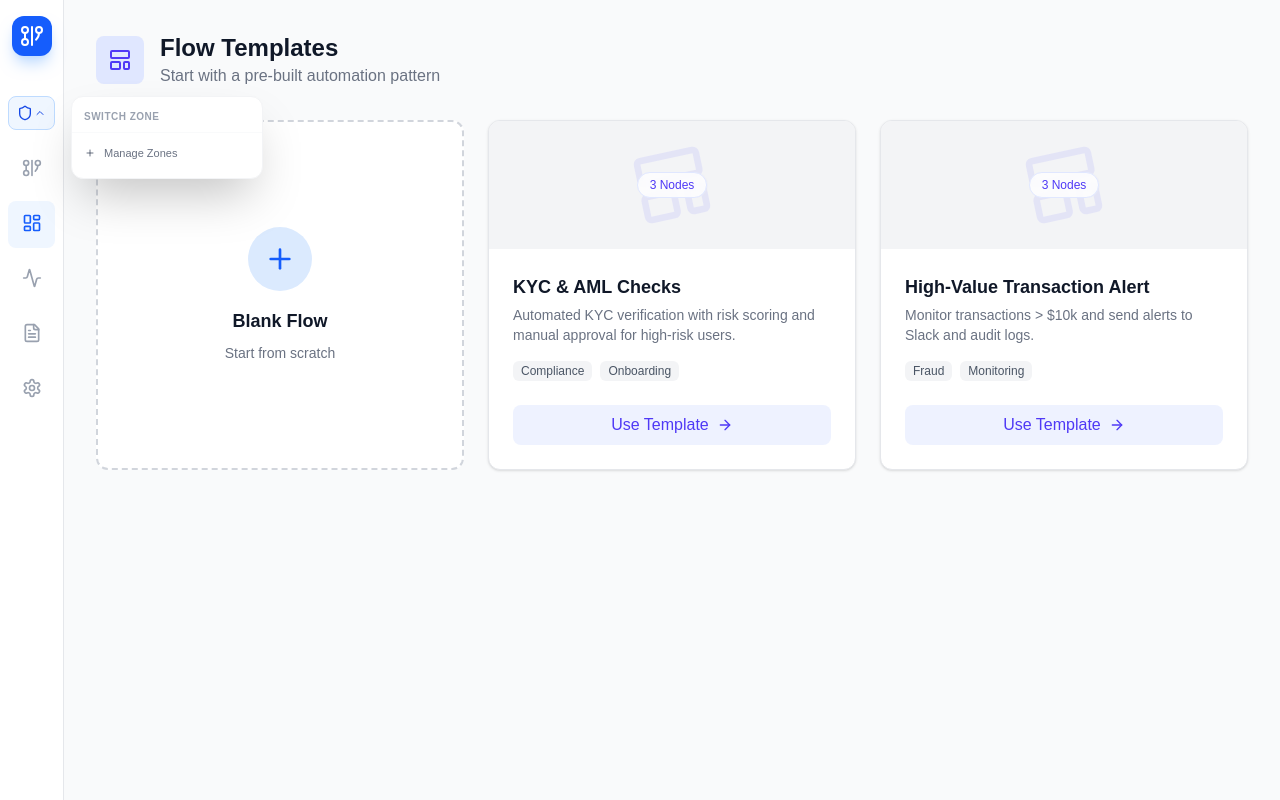
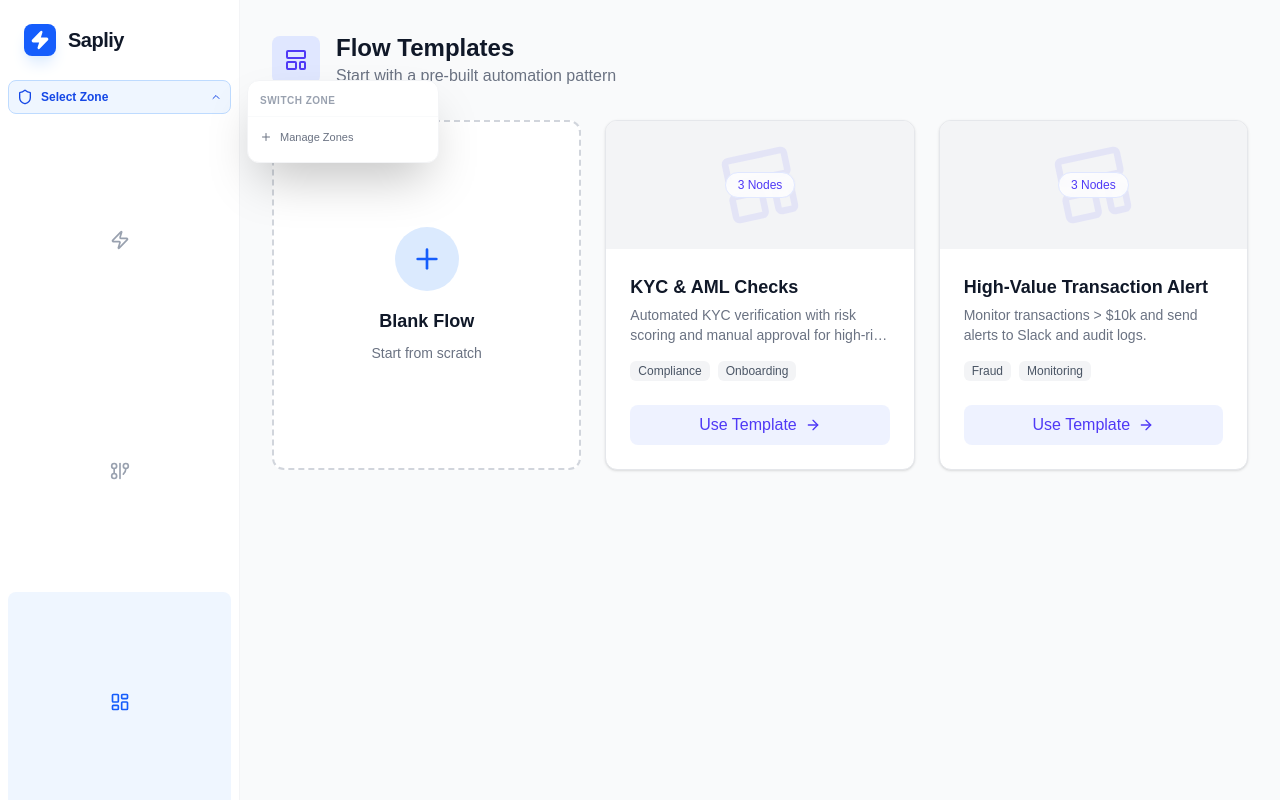
Before and after one commit to Sapliy/fintech-automation, a Next.js app: page /templates in a window 1280 px wide. Both pictures are taken after a click on the button "Select Zone". Built offline with nearby package versions, Linux system fonts and the light colour scheme.

Commit message:
feat: revamp sidebar navigation, refactor ZoneSelector to a presentational component, and centralize NotificationNode types

```diff
--- a/src/components/SidebarNav.tsx
+++ b/src/components/SidebarNav.tsx
@@ -1,32 +1,43 @@
 'use client';
 
-import { Activity, FileText, GitGraph, LayoutDashboard, Settings } from 'lucide-react';
 import Link from 'next/link';
-import { usePathname } from 'next/navigation';
+import { Zap, LayoutDashboard, Database, Activity, Settings, Package, Code, FileText, GitGraph } from 'lucide-react';
 import ZoneSelector from './ZoneSelector';
+import { useAuthStore } from '@/store/auth.store';
+import { useRouter, usePathname } from 'next/navigation';
 
 const NAV_ITEMS = [
-    { to: '/', icon: GitGraph, label: 'Builder' },
+    { to: '/', icon: Zap, label: 'Dashboard' },
+    { to: '/builder', icon: GitGraph, label: 'Builder' },
     { to: '/templates', icon: LayoutDashboard, label: 'Templates' },
+    { to: '/data', icon: Database, label: 'Data' },
     { to: '/timeline', icon: Activity, label: 'Timeline' },
-    { to: '/transactions', icon: FileText, label: 'Transactions' },
-    { to: '/audit', icon: Settings, label: 'Audit Logs' },
+    { to: '/packages', icon: Package, label: 'Packages' },
+    { to: '/settings', icon: Settings, label: 'Settings' },
 ];
 
 const SidebarNav = () => {
     const pathname = usePathname();
+    const { zones, zone, setZone } = useAuthStore();
+    const router = useRouter();
 
     return (
-        <div className="w-16 bg-white border-r border-gray-200 flex flex-col items-center py-4 z-50">
-            <div className="mb-6">
-                <div className="w-10 h-10 bg-blue-600 rounded-xl flex items-center justify-center shadow-lg shadow-blue-200 mb-4">
-                    <GitGraph className="w-6 h-6 text-white" />
+        <div className="w-60 bg-white border-r border-gray-100 flex flex-col h-screen">
+            <div className="p-6 flex items-center">
+                <div className="w-8 h-8 bg-blue-600 rounded-lg flex items-center justify-center mr-3 shadow-lg shadow-blue-100">
+                    <Zap className="text-white w-5 h-5 fill-current" />
                 </div>
+                <span className="text-xl font-bold tracking-tight text-gray-900">Sapliy</span>
             </div>
 
-            <ZoneSelector />
+            <ZoneSelector
+                zones={zones}
+                selectedZone={zone}
+                onSelect={(z) => setZone(z as any)}
+                onManage={() => router.push('/settings/zones')}
+            />
 
-            <nav className="flex-1 w-full space-y-2 px-2">
+            <nav className="flex-1 w-full overflow-y-auto space-y-2 px-2">
                 {NAV_ITEMS.map((item) => {
                     const isActive = pathname === item.to || (item.to !== '/' && pathname?.startsWith(item.to));
                     return (
--- a/src/components/ZoneSelector.tsx
+++ b/src/components/ZoneSelector.tsx
@@ -1,31 +1,23 @@
 'use client';
 
-import React, { useEffect, useState } from 'react';
-import { ChevronDown, Globe, Shield, Zap } from 'lucide-react';
-import { useAuthStore, Zone } from '@/store/auth.store';
+import React, { useState } from 'react';
+import { ChevronDown, Shield, Zap, Plus } from 'lucide-react';
 
-const ZoneSelector = () => {
-    const { zones, zone, setZone, organization } = useAuthStore();
+export interface Zone {
+    id: string;
+    name: string;
+    mode: 'test' | 'live';
+}
+
+interface ZoneSelectorProps {
+    zones: Zone[];
+    selectedZone: Zone | null;
+    onSelect: (zone: Zone) => void;
+    onManage?: () => void;
+}
+
+const ZoneSelector = ({ zones, selectedZone, onSelect, onManage }: ZoneSelectorProps) => {
     const [isOpen, setIsOpen] = useState(false);
-
-    // Mock zones if none exist (for initial setup/demo)
-    useEffect(() => {
-        if (zones.length === 0 && organization) {
-            // In a real app, these would be fetched from the API
-            const demoZones: Zone[] = [
-                { id: 'zone_test', name: 'Sandbox', org_id: organization.id, mode: 'test' },
-                { id: 'zone_live', name: 'Production', org_id: organization.id, mode: 'live' },
-            ];
-            // Since we can't easily call setZones here without triggering re-renders or if it's not the right place
-            // we'll assume the parent or a global effect handles fetching.
-            // But for this component to look good in the recording:
-        }
-    }, [zones, organization]);
-
-    if (!zone && zones.length > 0) {
-        // Auto-select first zone if none selected
-        // setZone(zones[0]); // Be careful with side effects in render
-    }
 
     return (
         <div className="relative w-full px-2 mb-4">
@@ -33,19 +25,19 @@ const ZoneSelector = () => {
                 onClick={() => setIsOpen(!isOpen)}
                 className={`
                     flex items-center w-full p-2 rounded-lg border transition-all
-                    ${zone?.mode === 'live'
+                    ${selectedZone?.mode === 'live'
                         ? 'bg-green-50 border-green-200 text-green-700'
                         : 'bg-blue-50 border-blue-200 text-blue-700'}
                 `}
             >
                 <div className="flex-1 flex items-center overflow-hidden">
-                    {zone?.mode === 'live' ? (
+                    {selectedZone?.mode === 'live' ? (
                         <Zap className="w-4 h-4 mr-2 flex-shrink-0" />
                     ) : (
                         <Shield className="w-4 h-4 mr-2 flex-shrink-0" />
                     )}
                     <span className="text-xs font-bold truncate">
-                        {zone?.name || 'Select Zone'}
+                        {selectedZone?.name || 'Select Zone'}
                     </span>
                 </div>
                 <ChevronDown className={`w-3 h-3 transition-transform ${isOpen ? 'rotate-180' : ''}`} />
@@ -60,12 +52,12 @@ const ZoneSelector = () => {
                         <button
                             key={z.id}
                             onClick={() => {
-                                setZone(z);
+                                onSelect(z);
                                 setIsOpen(false);
                             }}
                             className={`
                                 w-full flex items-center px-3 py-2 text-sm hover:bg-gray-50 transition-colors
-                                ${zone?.id === z.id ? 'text-blue-600 font-medium' : 'text-gray-600'}
+                                ${selectedZone?.id === z.id ? 'text-blue-600 font-medium' : 'text-gray-600'}
                             `}
                         >
                             <div className={`w-2 h-2 rounded-full mr-3 ${z.mode === 'live' ? 'bg-green-500 shadow-sm shadow-green-200' : 'bg-blue-500 shadow-sm shadow-blue-200'}`} />
@@ -75,22 +67,21 @@ const ZoneSelector = () => {
                             </div>
                         </button>
                     ))}
-                    <div className="border-t border-gray-50 mt-1 pt-1">
-                        <button className="w-full flex items-center px-3 py-2 text-[11px] text-gray-500 hover:text-blue-600 transition-colors">
-                            <Plus className="w-3 h-3 mr-2" />
-                            Manage Zones
-                        </button>
-                    </div>
+                    {onManage && (
+                        <div className="border-t border-gray-50 mt-1 pt-1">
+                            <button
+                                onClick={onManage}
+                                className="w-full flex items-center px-3 py-2 text-[11px] text-gray-500 hover:text-blue-600 transition-colors"
+                            >
+                                <Plus className="w-3 h-3 mr-2" />
+                                Manage Zones
+                            </button>
+                        </div>
+                    )}
                 </div>
             )}
         </div>
     );
 };
 
-const Plus = ({ className }: { className?: string }) => (
-    <svg className={className} fill="none" viewBox="0 0 24 24" stroke="currentColor">
-        <path strokeLinecap="round" strokeLinejoin="round" strokeWidth={2} d="M12 6v6m0 0v6m0-6h6m-6 0H6" />
-    </svg>
-);
-
 export default ZoneSelector;
--- a/src/nodes/NotificationNode.tsx
+++ b/src/nodes/NotificationNode.tsx
@@ -4,29 +4,17 @@ import {
     Send,
     Mail,
     MessageSquare,
-    Webhook,
     Activity,
     ChevronDown
 } from 'lucide-react';
 import { useShallow } from 'zustand/shallow';
 import { useStoreNode } from '../store';
 import { nodeColors } from '../utils/edgeStyles';
-import type { Node } from '@xyflow/react';
-
-// Notification channels
-export type NotificationChannel = 'whatsapp' | 'email' | 'slack' | 'discord' | 'sms';
-
-// Node data type
-export interface TNotificationNodeData {
-    label: string;
-    channel: NotificationChannel;
-    template: string;
-    recipient: string;
-    status: 'idle' | 'sending' | 'sent' | 'failed';
-    lastSent?: string;
-}
-
-export type NotificationNode = Node<TNotificationNodeData, 'notification'>;
+import {
+    NotificationChannel,
+    TNotificationData,
+    NotificationNode as TNotificationNode
+} from './types';
 
 const channelConfig: Record<NotificationChannel, {
     label: string;
@@ -70,16 +58,16 @@ const selectorNode = (state: any) => ({
     updateNodeData: state.updateNodeData,
 });
 
-const NotificationNode = ({
+const NotificationNodeComp = ({
     id,
     data,
     selected,
     isConnectable,
-}: NodeProps<NotificationNode>) => {
+}: NodeProps<TNotificationNode>) => {
     const [showChannelDropdown, setShowChannelDropdown] = useState(false);
     const { updateNodeData } = useStoreNode(useShallow(selectorNode));
 
-    const actionColor = nodeColors.actuator;
+    const actionColor = nodeColors.notification;
     const currentChannel = channelConfig[data.channel] || channelConfig.email;
     const ChannelIcon = currentChannel.icon;
 
@@ -96,7 +84,7 @@ const NotificationNode = ({
         updateNodeData?.(id, { template });
     };
 
-    const statusColors = {
+    const statusColors: Record<string, string> = {
         idle: 'bg-gray-100 text-gray-600',
         sending: 'bg-yellow-100 text-yellow-700',
         sent: 'bg-green-100 text-green-700',
@@ -105,7 +93,7 @@ const NotificationNode = ({
 
     return (
         <div
-            style={{ border: `2px solid ${selected ? actionColor.from : 'white'}` }}
+            style={{ border: `2px solid ${selected ? actionColor?.from : 'white'}` }}
             className={`
         shadow-lg rounded-lg bg-white border-2
         transition-all duration-300 ease-in-out
@@ -117,7 +105,7 @@ const NotificationNode = ({
             <div
                 className="text-white px-4 py-2 rounded-t-lg flex items-center justify-between"
                 style={{
-                    background: `linear-gradient(to right, ${actionColor.from}, ${actionColor.to})`,
+                    background: `linear-gradient(to right, ${actionColor?.from}, ${actionColor?.to})`,
                 }}
             >
                 <div className="flex items-center gap-2">
@@ -213,7 +201,7 @@ const NotificationNode = ({
                 {/* Status */}
                 <div className="flex items-center justify-between">
                     <span className="text-xs font-medium text-gray-500">Status</span>
-                    <span className={`px-2 py-1 rounded-full text-xs font-medium ${statusColors[data.status || 'idle']}`}>
+                    <span className={`px-2 py-1 rounded-full text-xs font-medium ${statusColors[(data.status as string) || 'idle']}`}>
                         {data.status || 'idle'}
                     </span>
                 </div>
@@ -226,7 +214,7 @@ const NotificationNode = ({
                 position={Position.Top}
                 style={{
                     top: -6,
-                    backgroundColor: actionColor.from
+                    backgroundColor: actionColor?.from
                 }}
                 className="react-flow__handle-target"
             />
@@ -238,7 +226,7 @@ const NotificationNode = ({
                 id="source"
                 style={{
                     bottom: -4,
-                    backgroundColor: actionColor.to,
+                    backgroundColor: actionColor?.to,
                 }}
                 className="react-flow__handle-source"
                 isConnectable={isConnectable}
@@ -247,4 +235,4 @@ const NotificationNode = ({
     );
 };
 
-export default memo(NotificationNode);
+export default memo(NotificationNodeComp);
--- a/src/store/flow.store.ts
+++ b/src/store/flow.store.ts
@@ -3,6 +3,7 @@ import { persist } from 'zustand/middleware';
 import { AppNode } from '../nodes/types';
 import { Edge } from '@xyflow/react';
 import { useStoreNode } from './node.store';
+import { useAuthStore } from './auth.store';
 
 // Flow Metadata (Lightweight)
 export interface FlowMetadata {
@@ -132,12 +133,22 @@ const useFlowStore = create<FlowState>()(
             }),
 
             loadFlows: async () => {
-                // Simulate API call to fetch flow list
-                set({ savedFlows: [] });
+                const { zone } = useAuthStore.getState();
+                if (!zone) return;
+
+                try {
+                    const response = await fetch(`${process.env.NEXT_PUBLIC_AUTH_URL}/flows?zone_id=${zone.id}`);
+                    if (response.ok) {
+                        const data = await response.json();
+                        set({ savedFlows: data });
+                    }
+                } catch (error) {
+                    console.error('Failed to load flows:', error);
+                }
             },
 
             loadTemplates: async () => {
-                // Return metadata only for list
+                // Keep templates mock for now as they are predefined
                 const templateMeta = MOCK_TEMPLATES.map(t => ({
                     id: t.id,
                     name: t.name,
@@ -155,36 +166,42 @@ const useFlowStore = create<FlowState>()(
                 set({ isSaving: true });
                 const { nodes, edges } = useStoreNode.getState();
                 const { currentFlowId, currentFlowName } = get();
+                const { organization, zone } = useAuthStore.getState();
 
-                await new Promise(resolve => setTimeout(resolve, 800));
+                if (!zone || !organization) {
+                    set({ isSaving: false });
+                    return;
+                }
 
-                const flowData: FlowMetadata = {
-                    id: currentFlowId || `fl_${Date.now()}`,
+                const flowData = {
+                    id: currentFlowId || `fl_${Math.random().toString(36).substr(2, 9)}`,
                     name: currentFlowName,
-                    description: 'Saved flow',
-                    is_template: false,
-                    created_at: new Date().toISOString(),
-                    updated_at: new Date().toISOString(),
-                    nodeCount: nodes.length
+                    org_id: organization.id,
+                    zone_id: zone.id,
+                    nodes: nodes,
+                    edges: edges,
+                    enabled: true
                 };
 
-                const currentSaved = get().savedFlows;
-                const exists = currentSaved.find(f => f.id === flowData.id);
+                try {
+                    const method = currentFlowId ? 'PUT' : 'POST';
+                    const response = await fetch(`${process.env.NEXT_PUBLIC_AUTH_URL}/flows`, {
+                        method,
+                        headers: { 'Content-Type': 'application/json' },
+                        body: JSON.stringify(flowData)
+                    });
 
-                let newSaved = currentSaved;
-                if (exists) {
-                    newSaved = currentSaved.map(f => f.id === flowData.id ? flowData : f);
-                } else {
-                    newSaved = [...currentSaved, flowData];
+                    if (response.ok) {
+                        set({
+                            currentFlowId: flowData.id,
+                            isSaving: false
+                        });
+                        await get().loadFlows();
+                    }
+                } catch (error) {
+                    console.error('Failed to save flow:', error);
+                    set({ isSaving: false });
                 }
-
-                set({
-                    savedFlows: newSaved,
-                    currentFlowId: flowData.id,
-                    isSaving: false
-                });
-
-                console.log('Flow Saved:', { ...flowData, nodes, edges });
             },
 
             loadFlowConfig: async (id: string, isTemplate = false) => {
```
